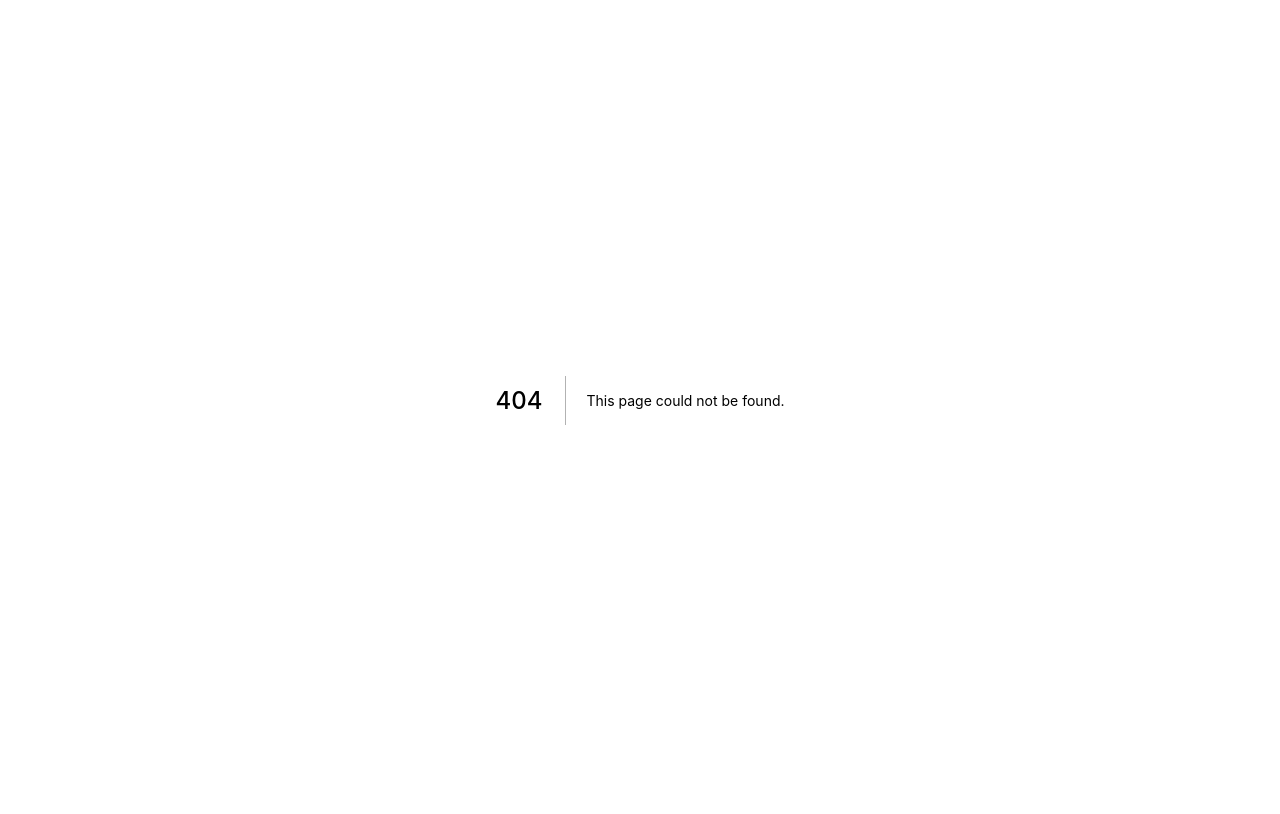
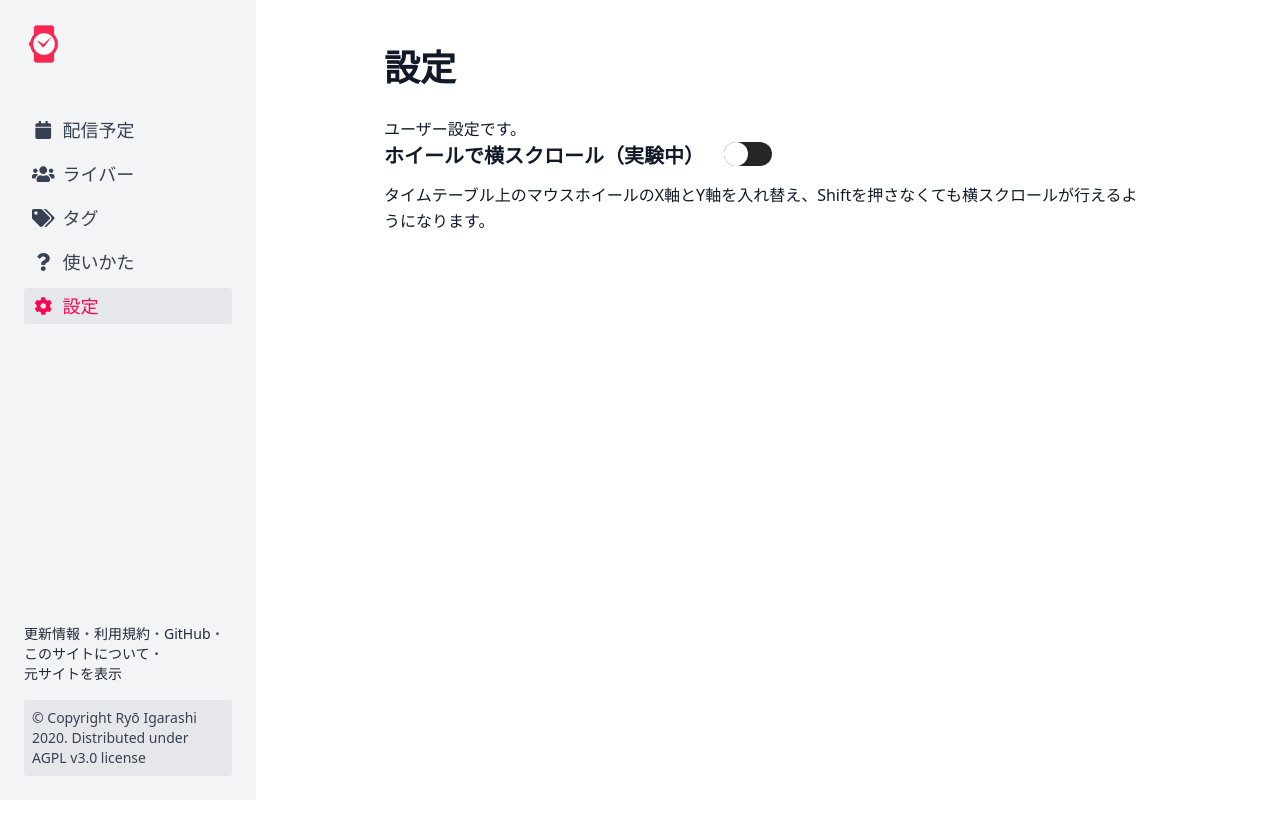
Before and after one commit to neet/vschedule, a Next.js app: page /user in a window 1280 px wide. Before the commit this address had no page. Shown: the top 814 px of the page. Built offline with nearby package versions, Linux system fonts and the light colour scheme; what tailwindcss-truncate-multiline would draw is missing.

Commit message:
feat: Implement swap delta

```diff
--- a/components/app/Navigation/Navigation.tsx
+++ b/components/app/Navigation/Navigation.tsx
@@ -1,6 +1,7 @@
 import {
   faBars,
   faCalendar,
+  faCog,
   faQuestion,
   faTags,
   faUsers,
@@ -68,6 +69,14 @@ const Inner = (): JSX.Element => {
               icon={<FontAwesomeIcon fixedWidth icon={faQuestion} />}
             />
           </li>
+
+          <li>
+            <Item
+              title="設定"
+              href="/user"
+              icon={<FontAwesomeIcon fixedWidth icon={faCog} />}
+            />
+          </li>
         </ul>
       </nav>
 
--- /dev/null
+++ b/components/ui/Switch/Switch.tsx
@@ -0,0 +1,49 @@
+import classNames from 'classnames';
+import { useState } from 'react';
+
+export interface SwitchProps {
+  readonly value: boolean;
+  readonly onChange?: (value: boolean) => void;
+}
+
+export const Switch = (props: SwitchProps): JSX.Element => {
+  const { value, onChange } = props;
+
+  const [enabled, setEnabled] = useState(value);
+
+  const handleChange = (): void => {
+    setEnabled(!enabled);
+    onChange?.(!enabled);
+  };
+
+  return (
+    <button
+      className={classNames(
+        'rounded-full',
+        'h-6',
+        'w-12',
+        'transition-colors',
+        'duration-300',
+        enabled ? 'bg-primary-500' : 'bg-trueGray-800',
+        'focus:outline-none',
+        'focus:ring',
+        'focus:ring-primary-300',
+      )}
+      onClick={handleChange}
+    >
+      <div
+        className={classNames(
+          'bg-white',
+          'rounded-full',
+          'relative',
+          'transform',
+          'h-6',
+          'w-6',
+          'transition-transform',
+          'duration-300',
+          enabled && ['translate-x-6'],
+        )}
+      />
+    </button>
+  );
+};
--- /dev/null
+++ b/components/ui/Switch/index.ts
@@ -0,0 +1 @@
+export { Switch } from './Switch';
--- a/components/ui/Timetable/Timetable.tsx
+++ b/components/ui/Timetable/Timetable.tsx
@@ -1,7 +1,7 @@
 import classNames from 'classnames';
 import type { Dayjs } from 'dayjs';
 import dayjs from 'dayjs';
-import type { ReactNode } from 'react';
+import type { ReactNode, WheelEvent } from 'react';
 import { useEffect, useLayoutEffect } from 'react';
 
 import { useDebouncedScroll } from '../../hooks/useDebouncedScroll';
@@ -17,11 +17,12 @@ export interface Schedule {
 
 export interface TimetableProps {
   readonly schedules: readonly Schedule[];
+  readonly swapDelta?: boolean;
   readonly loading?: boolean;
 }
 
 export const Timetable = (props: TimetableProps): JSX.Element => {
-  const { schedules, loading } = props;
+  const { schedules, swapDelta, loading } = props;
 
   const { ref, scale, startAt, setFocusedAt, setFocusedAtRaw } = useTimetable();
   const { x: fromLeft } = useDebouncedScroll(ref);
@@ -46,6 +47,12 @@ export const Timetable = (props: TimetableProps): JSX.Element => {
 
     setFocusedAtRaw(newValue);
   }, [fromLeft, startAt, scale, ref, setFocusedAtRaw]);
+
+  // eslint-disable-next-line @typescript-eslint/prefer-readonly-parameter-types
+  const handleWheel = (e: WheelEvent<HTMLDivElement>): void => {
+    if (swapDelta == null || !swapDelta) return;
+    ref.current?.scrollBy(e.deltaY, e.deltaX);
+  };
 
   if (loading != null && loading) {
     return (
@@ -103,6 +110,7 @@ export const Timetable = (props: TimetableProps): JSX.Element => {
           WebkitTransform: 'translateZ(0px)',
         }}
         /* eslint-enable @typescript-eslint/naming-convention */
+        onWheel={handleWheel}
       >
         <ScheduleList schedules={schedules} />
         <MinuteHand />
--- a/pages/index.tsx
+++ b/pages/index.tsx
@@ -2,6 +2,7 @@ import classNames from 'classnames';
 import dayjs from 'dayjs';
 import dynamic from 'next/dynamic';
 import Head from 'next/head';
+import { useLocalStorage } from 'react-use';
 
 import { ChangeLog } from '../components/app/ChangeLog';
 import { EventMarker } from '../components/app/EventMarker';
@@ -21,6 +22,7 @@ const Timetable = dynamic<TimetableProps>(
 
 const Events = (): JSX.Element => {
   const { data } = useEvents();
+  const [swapDelta] = useLocalStorage<boolean>('swap-delta');
 
   const startAt = data ? dayjs(data.data.events[0].start_date) : dayjs();
   const endAt = data
@@ -62,6 +64,7 @@ const Events = (): JSX.Element => {
             <TimetableController />
             <Timetable
               loading={data == null}
+              swapDelta={swapDelta}
               schedules={
                 data?.data.events.map((event) => ({
                   startAt: dayjs(event.start_date),
--- /dev/null
+++ b/pages/user.tsx
@@ -0,0 +1,37 @@
+import type { NextPage } from 'next';
+import Head from 'next/head';
+import { useLocalStorage } from 'react-use';
+
+import { Layout } from '../components/app/Layout';
+import { Switch } from '../components/ui/Switch';
+import { Typography } from '../components/ui/Typography';
+
+const User: NextPage = () => {
+  const [value, setValue] = useLocalStorage('swap-delta', false);
+
+  const handleChange = (latest: boolean): void => {
+    setValue(latest);
+  };
+
+  return (
+    <Layout variant="article">
+      <Head>
+        <title>設定 | Refined Itsukara.link</title>
+      </Head>
+
+      <Typography.H1>設定</Typography.H1>
+      <Typography.Paragraph>ユーザー設定です。</Typography.Paragraph>
+
+      <div className="flex space-x-5">
+        <Typography.H4>ホイールで横スクロール（実験中）</Typography.H4>
+        <Switch value={value ?? false} onChange={handleChange} />
+      </div>
+
+      <Typography.Paragraph>
+        タイムテーブル上のマウスホイールのX軸とY軸を入れ替え、Shiftを押さなくても横スクロールが行えるようになります。
+      </Typography.Paragraph>
+    </Layout>
+  );
+};
+
+export default User;
```
Also changed, not shown: 1 other file (tests, documents, lock files or other folders).
